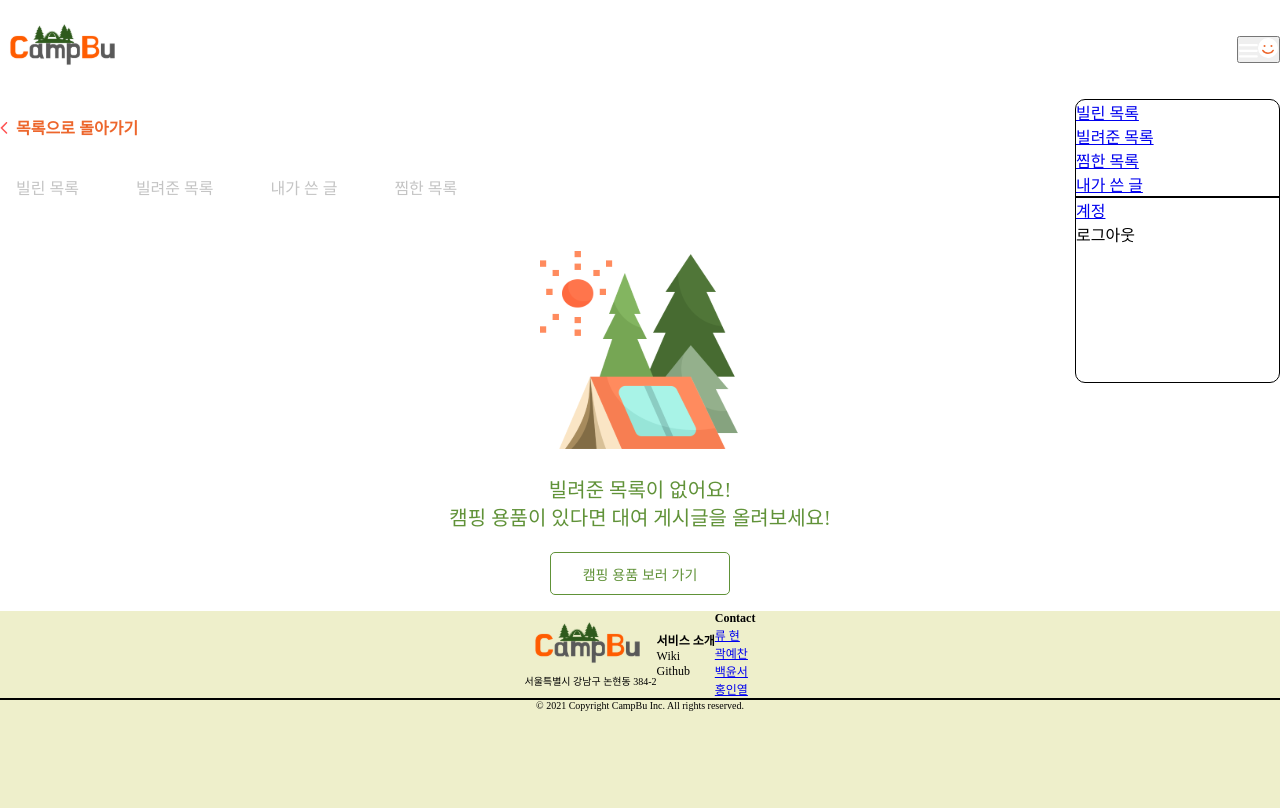
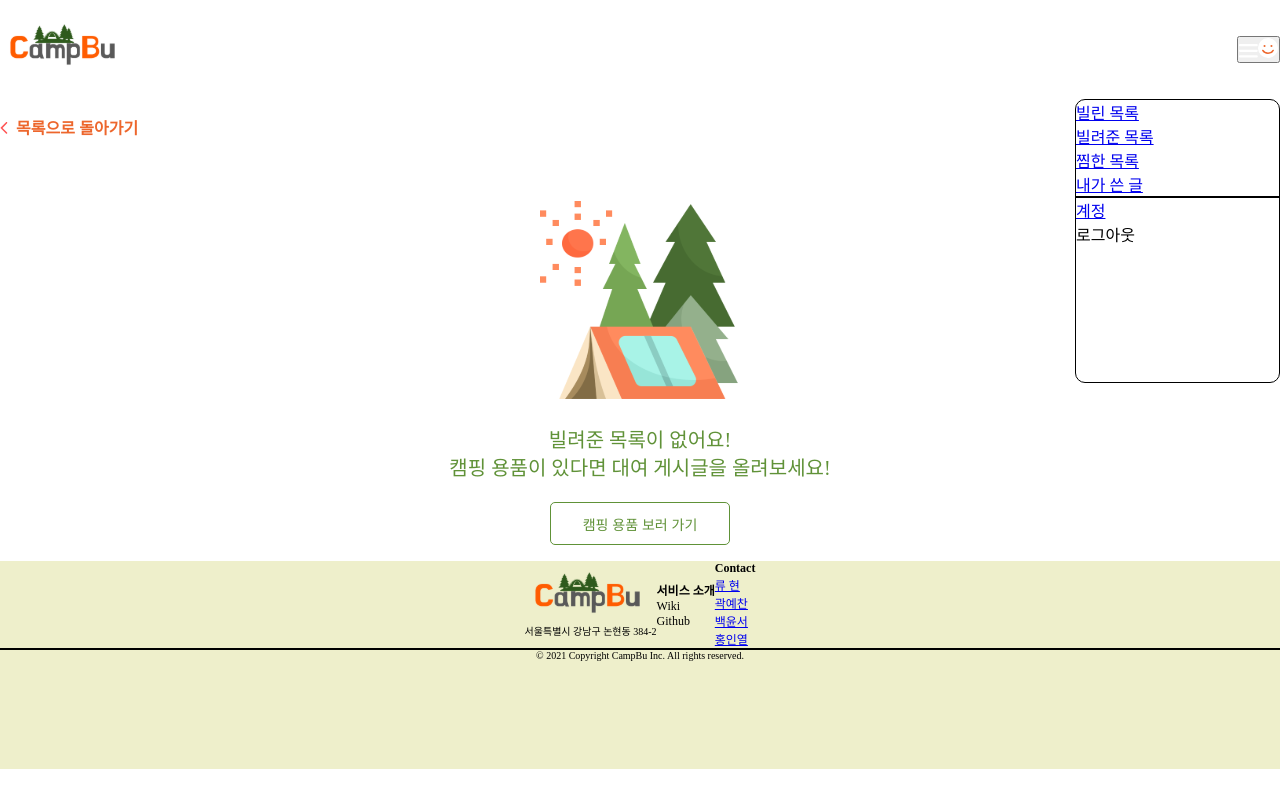
Before and after one commit to hinyc/Campbu, a React (Create React App) app in the folder client/: page /lists/lendlist in a window 1280 px wide. Shown: the top 808 px of the page. Built offline with nearby package versions, Linux system fonts and the light colour scheme.

Commit message:
[Style] #12 탭 공통 스타일 파일 생성
탭에서 사용하는 공통 스타일 파일 생성
컨테이너, 박스 정렬 방식 등이 동일하여 파일 생성하여 import할 용도

```diff
--- a/client/src/components/ListTab.tsx
+++ b/client/src/components/ListTab.tsx
@@ -2,7 +2,7 @@ import { Link } from 'react-router-dom';
 import BackButton from '../components/BackButton';
 /** @jsxImportSource @emotion/react */
 import { css } from '@emotion/react';
-import { rem, color, flex } from '../common';
+import { rem } from '../common';
 
 const container = css`
   width: ${rem(1280)};
@@ -11,45 +11,13 @@ const container = css`
   align-items: center;
 `;
 
-const link = css`
-  color: ${color.placeholder};
-  text-decoration: none;
-  margin-left: ${rem(16)};
-  margin-right: ${rem(41)};
-  font-weight: 400;
-  font-size: ${rem(16)};
-  padding: 0 0 ${rem(6)} 0;
-
-  :hover {
-    color: ${color.deep};
-    font-weight: 700;
-    border-bottom: 2px solid ${color.deep};
-  }
-`;
-
 function ListTab() {
   return (
-    <>
-      <header css={[container, `margin-top: ${rem(16)}`]}>
-        <Link to="/main">
-          <BackButton />
-        </Link>
-      </header>
-      <nav css={[container, flex]}>
-        <Link to="/lists/borrowlist" css={link}>
-          빌린 목록
-        </Link>
-        <Link to="/lists/lendlist" css={link}>
-          빌려준 목록
-        </Link>
-        <Link to="/lists/resistlist" css={link}>
-          내가 쓴 글
-        </Link>
-        <Link to="/lists/likelist" css={link}>
-          찜한 목록
-        </Link>
-      </nav>
-    </>
+    <header css={[container, `margin-top: ${rem(16)}`]}>
+      <Link to="/main">
+        <BackButton />
+      </Link>
+    </header>
   );
 }
 
```
Also changed, not shown: client/src/pages/Lists/tab.ts (added, +47 -0 lines).
